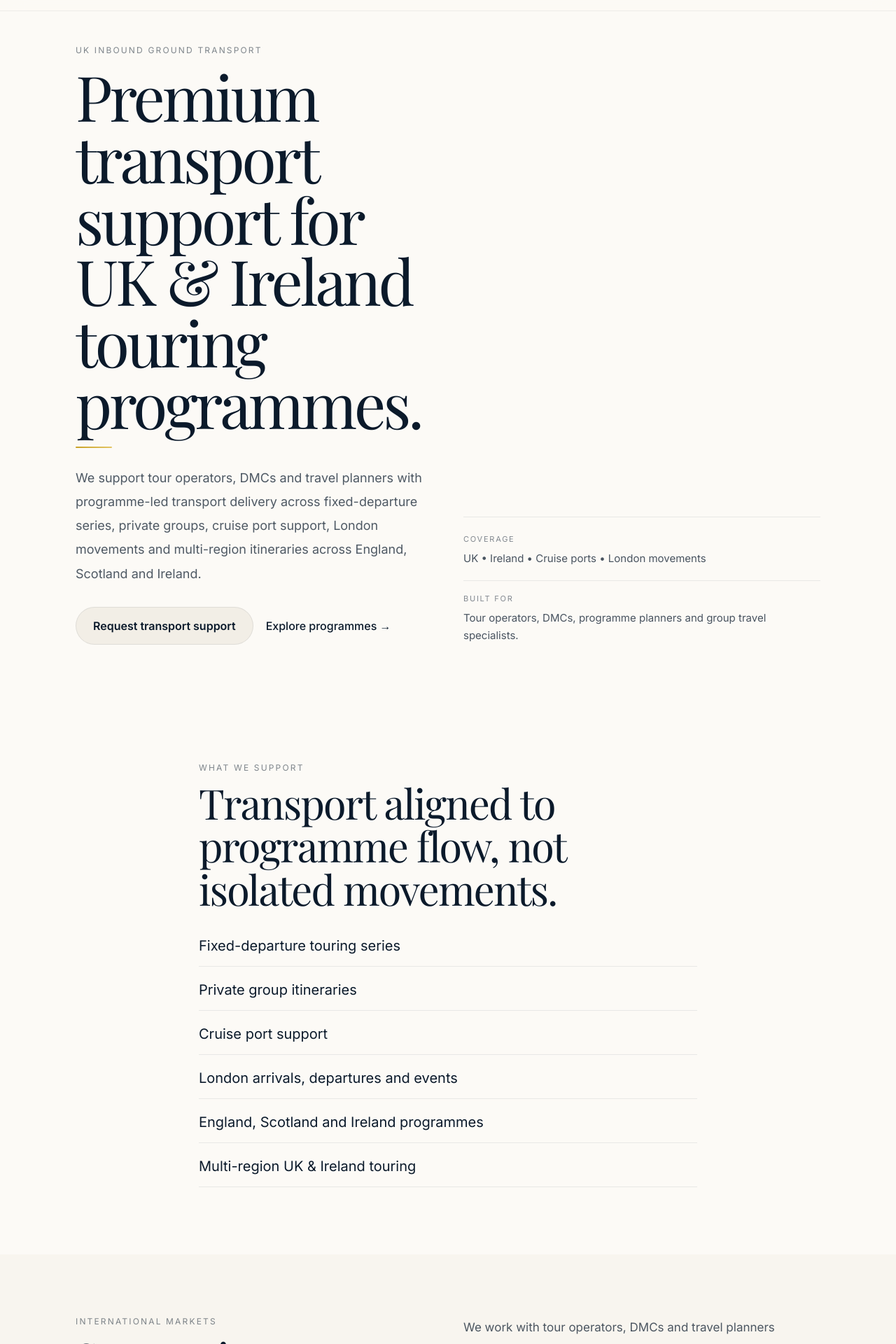
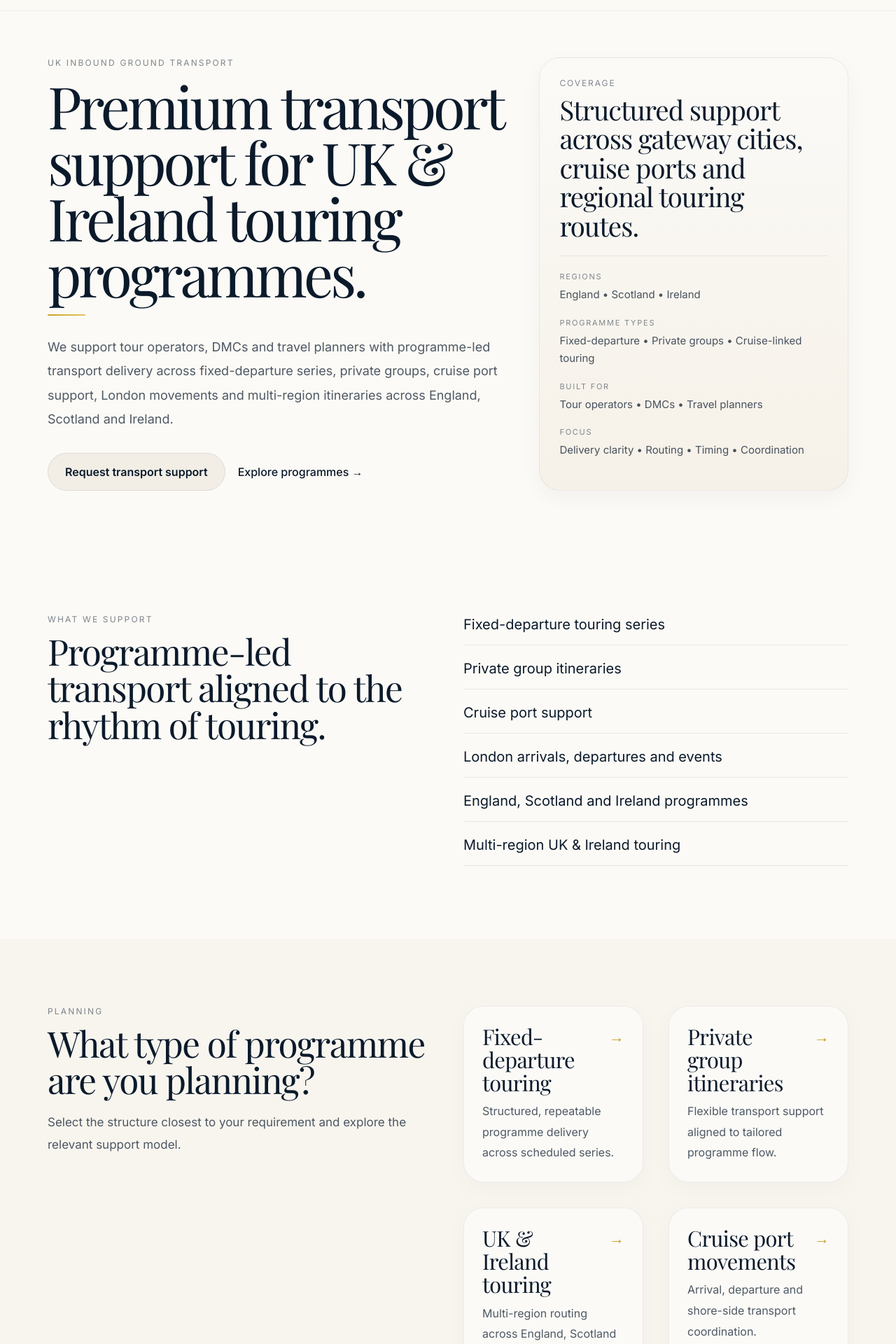
Before and after one commit to kandiahtk-crypto/Project-, a Next.js app: page / in a window 1280 px wide. Shown: the part 60-1980 px from the top of the page at 70% size. Built offline with nearby package versions, Linux system fonts and the light colour scheme; a web font is replaced by a local one.

Commit message:
Update page.tsx

```diff
--- a/src/app/page.tsx
+++ b/src/app/page.tsx
@@ -34,41 +34,69 @@ const supportItems = [
 const markets = [
   {
     title: "United States",
+    href: "/markets/usa",
     text: "Supporting US-based tour operators and travel planners delivering structured UK and Ireland programmes.",
-    href: "/markets/usa",
   },
   {
     title: "Europe",
+    href: "/markets/europe",
     text: "Working with European partners managing inbound programmes requiring reliable, multi-region coordination.",
-    href: "/markets/europe",
   },
   {
     title: "China",
+    href: "/markets/china",
     text: "Supporting Chinese outbound travel specialists with structured touring logistics and programme delivery.",
-    href: "/markets/china",
   },
   {
     title: "India",
+    href: "/markets/india",
     text: "Working with Indian travel companies delivering premium UK and Ireland itineraries with clear operational flow.",
-    href: "/markets/india",
   },
 ];
 
-const regions = [
+const regionCards = [
   {
     title: "England heritage touring",
+    href: "/england-touring",
     text: "London, Oxford, Bath, Cambridge, York and the Lake District remain central to classic Britain itineraries.",
-    href: "/england-touring",
   },
   {
     title: "Scotland programmes",
+    href: "/scotland-programmes",
     text: "Edinburgh, Glasgow, Loch Ness and the Highlands require realistic daily planning and operational awareness.",
-    href: "/scotland-programmes",
   },
   {
     title: "Ireland touring circuits",
+    href: "/ireland-touring",
     text: "Dublin, Galway, Killarney and the Cliffs of Moher continue to feature strongly in Ireland touring routes.",
-    href: "/ireland-touring",
+  },
+  {
+    title: "Cruise port support",
+    href: "/services",
+    text: "Transport coordination for cruise-related arrivals, departures, shore-side touring and onward programme movements.",
+  },
+];
+
+const planningCards = [
+  {
+    title: "Fixed-departure touring",
+    href: "/programmes",
+    text: "Structured, repeatable programme delivery across scheduled series.",
+  },
+  {
+    title: "Private group itineraries",
+    href: "/programmes",
+    text: "Flexible transport support aligned to tailored programme flow.",
+  },
+  {
+    title: "UK & Ireland touring",
+    href: "/programmes",
+    text: "Multi-region routing across England, Scotland and Ireland.",
+  },
+  {
+    title: "Cruise port movements",
+    href: "/services",
+    text: "Arrival, departure and shore-side transport coordination.",
   },
 ];
 
@@ -96,7 +124,8 @@ export default function HomePage() {
     <main>
       <section style={heroSection}>
         <div style={containerWide}>
-          <div style={heroGrid} className="split-grid">
+          <div style={heroShell}>
+            <div style={heroGrid} className="hero-grid">
               <div>
                 <p style={eyebrow}>UK inbound ground transport</p>
 
@@ -109,47 +138,75 @@ export default function HomePage() {
 
                 <p style={heroText}>
                   We support tour operators, DMCs and travel planners with
-                programme-led transport delivery across fixed-departure series,
-                private groups, cruise port support, London movements and
-                multi-region itineraries across England, Scotland and Ireland.
+                  programme-led transport delivery across fixed-departure
+                  series, private groups, cruise port support, London movements
+                  and multi-region itineraries across England, Scotland and
+                  Ireland.
                 </p>
 
                 <div style={heroActions}>
                   <a href="/contact" style={primaryButton}>
                     Request transport support
                   </a>
-                <a href="/programmes" style={heroLink}>
+                  <a href="/programmes" style={secondaryLink}>
                     Explore programmes →
                   </a>
                 </div>
               </div>
 
-            <div style={heroAside}>
-              <p style={asideLabel}>Coverage</p>
-              <p style={asideText}>
-                UK • Ireland • Cruise ports • London movements
+              <div style={heroPanel} className="luxury-card">
+                <p style={panelEyebrow}>Coverage</p>
+                <h2 style={heroPanelTitle}>
+                  Structured support across gateway cities, cruise ports and
+                  regional touring routes.
+                </h2>
+
+                <div style={heroPanelDivider} />
+
+                <div style={heroPanelGrid}>
+                  <div>
+                    <p style={metaHeading}>Regions</p>
+                    <p style={metaText}>England • Scotland • Ireland</p>
+                  </div>
+
+                  <div>
+                    <p style={metaHeading}>Programme types</p>
+                    <p style={metaText}>
+                      Fixed-departure • Private groups • Cruise-linked touring
                     </p>
+                  </div>
 
-              <div style={asideDivider} />
+                  <div>
+                    <p style={metaHeading}>Built for</p>
+                    <p style={metaText}>
+                      Tour operators • DMCs • Travel planners
+                    </p>
+                  </div>
 
-              <p style={asideLabel}>Built for</p>
-              <p style={asideText}>
-                Tour operators, DMCs, programme planners and group travel
-                specialists.
+                  <div>
+                    <p style={metaHeading}>Focus</p>
+                    <p style={metaText}>
+                      Delivery clarity • Routing • Timing • Coordination
                     </p>
+                  </div>
+                </div>
+              </div>
             </div>
           </div>
         </div>
       </section>
 
       <section style={section}>
-        <div style={containerNarrow}>
+        <div style={containerWide}>
+          <div style={sectionSplit} className="split-grid">
+            <div>
               <p style={sectionLabel}>What we support</p>
               <h2 style={sectionTitle}>
-            Transport aligned to programme flow, not isolated movements.
+                Programme-led transport aligned to the rhythm of touring.
               </h2>
+            </div>
 
-          <div style={supportList}>
+            <div style={supportGrid}>
               {supportItems.map((item) => (
                 <div key={item} style={supportItem}>
                   {item}
@@ -157,11 +214,46 @@ export default function HomePage() {
               ))}
             </div>
           </div>
+        </div>
       </section>
 
       <section style={sectionSoft}>
         <div style={containerWide}>
-          <div style={splitIntro} className="split-grid">
+          <div style={sectionSplit} className="split-grid">
+            <div>
+              <p style={sectionLabel}>Planning</p>
+              <h2 style={sectionTitle}>
+                What type of programme are you planning?
+              </h2>
+              <p style={sectionText}>
+                Select the structure closest to your requirement and explore the
+                relevant support model.
+              </p>
+            </div>
+
+            <div style={planningGrid} className="feature-grid">
+              {planningCards.map((item) => (
+                <a
+                  key={item.title}
+                  href={item.href}
+                  style={planningCard}
+                  className="luxury-card"
+                >
+                  <div style={cardTopRow}>
+                    <h3 style={cardTitle}>{item.title}</h3>
+                    <span style={cardArrow}>→</span>
+                  </div>
+                  <p style={cardText}>{item.text}</p>
+                </a>
+              ))}
+            </div>
+          </div>
+        </div>
+      </section>
+
+      <section style={section}>
+        <div style={containerWide}>
+          <div style={sectionSplit} className="split-grid">
             <div>
               <p style={sectionLabel}>International markets</p>
               <h2 style={sectionTitle}>
@@ -178,7 +270,7 @@ export default function HomePage() {
             </div>
           </div>
 
-          <div style={marketGrid}>
+          <div style={marketsGrid}>
             {markets.map((market) => (
               <a
                 key={market.title}
@@ -187,21 +279,21 @@ export default function HomePage() {
                 className="luxury-card"
               >
                 <div style={cardTopRow}>
-                  <h3 style={marketTitle}>{market.title}</h3>
+                  <h3 style={cardTitle}>{market.title}</h3>
                   <span style={cardArrow}>→</span>
                 </div>
-                <p style={marketText}>{market.text}</p>
+                <p style={cardText}>{market.text}</p>
               </a>
             ))}
           </div>
         </div>
       </section>
 
-      <section style={section}>
+      <section style={sectionSoft}>
         <div style={containerWide}>
-          <div style={splitIntro} className="split-grid">
+          <div style={sectionSplit} className="split-grid">
             <div>
-              <p style={sectionLabel}>Signature touring regions</p>
+              <p style={sectionLabel}>Touring regions</p>
               <h2 style={sectionTitle}>
                 Established programme structures across England, Scotland and
                 Ireland.
@@ -217,35 +309,42 @@ export default function HomePage() {
             </div>
           </div>
 
-          <div style={regionGrid}>
-            {regions.map((region) => (
+          <div style={regionsGrid} className="feature-grid">
+            {regionCards.map((item) => (
               <a
-                key={region.title}
-                href={region.href}
+                key={item.title}
+                href={item.href}
                 style={regionCard}
                 className="luxury-card"
               >
+                <div style={cardAccent} />
                 <div style={cardTopRow}>
-                  <h3 style={regionTitle}>{region.title}</h3>
+                  <h3 style={cardTitle}>{item.title}</h3>
                   <span style={cardArrow}>→</span>
                 </div>
-                <p style={regionText}>{region.text}</p>
+                <p style={cardText}>{item.text}</p>
               </a>
             ))}
           </div>
         </div>
       </section>
 
-      <section style={sectionSoft}>
-        <div style={containerNarrow}>
+      <section style={section}>
+        <div style={containerWide}>
+          <div style={sectionSplit} className="split-grid">
+            <div>
               <p style={sectionLabel}>Programme structure</p>
               <h2 style={sectionTitle}>
                 Typical touring routes and itinerary flow.
               </h2>
+            </div>
+
+            <div>
               <p style={sectionText}>
-            We support established programme structures used by international
-            operators across England, Scotland and Ireland, from gateway
-            arrivals and regional routing to multi-stop programme delivery.
+                We support established programme structures used by
+                international operators across England, Scotland and Ireland,
+                from gateway arrivals and regional routing to multi-stop
+                programme delivery.
               </p>
 
               <div style={editorialPanel} className="luxury-card">
@@ -259,9 +358,11 @@ export default function HomePage() {
                 </a>
               </div>
             </div>
+          </div>
+        </div>
       </section>
 
-      <section style={section}>
+      <section style={sectionSoft}>
         <div style={containerNarrow}>
           <p style={sectionLabel}>Frequently asked questions</p>
           <h2 style={sectionTitle}>
@@ -298,7 +399,7 @@ export default function HomePage() {
             <a href="/contact" style={primaryButton}>
               Contact us
             </a>
-            <a href="/services" style={heroLink}>
+            <a href="/services" style={secondaryLink}>
               View services →
             </a>
           </div>
@@ -309,7 +410,7 @@ export default function HomePage() {
 }
 
 const containerWide: CSSProperties = {
-  maxWidth: 1120,
+  maxWidth: 1200,
   margin: "0 auto",
   padding: "0 28px",
 };
@@ -321,31 +422,35 @@ const containerNarrow: CSSProperties = {
 };
 
 const heroSection: CSSProperties = {
-  padding: "48px 0 72px",
+  padding: "40px 0 72px",
+};
+
+const heroShell: CSSProperties = {
+  padding: "26px 0 0",
+};
+
+const heroGrid: CSSProperties = {
+  display: "grid",
+  gap: 40,
+  alignItems: "stretch",
 };
 
 const section: CSSProperties = {
-  padding: "96px 0",
+  padding: "104px 0",
 };
 
 const sectionSoft: CSSProperties = {
-  padding: "88px 0",
+  padding: "96px 0",
   background: "#F8F5EF",
 };
 
 const ctaSection: CSSProperties = {
-  padding: "88px 0 48px",
+  padding: "92px 0 48px",
 };
 
-const heroGrid: CSSProperties = {
+const sectionSplit: CSSProperties = {
   display: "grid",
-  gap: 48,
-  alignItems: "end",
-};
-
-const splitIntro: CSSProperties = {
-  display: "grid",
-  gap: 40,
+  gap: 42,
   alignItems: "start",
 };
 
@@ -366,11 +471,11 @@ const sectionLabel: CSSProperties = {
 };
 
 const heroTitle: CSSProperties = {
-  margin: "14px 0 16px",
+  margin: "14px 0 18px",
   maxWidth: 760,
-  fontSize: "clamp(3rem, 7vw, 5.6rem)",
-  lineHeight: 0.98,
-  letterSpacing: "-0.045em",
+  fontSize: "clamp(3rem, 6.5vw, 6rem)",
+  lineHeight: 0.96,
+  letterSpacing: "-0.05em",
   fontWeight: 400,
   fontFamily: "var(--font-serif)",
   color: "#0B1A2B",
@@ -378,9 +483,9 @@ const heroTitle: CSSProperties = {
 
 const sectionTitle: CSSProperties = {
   margin: "0 0 18px",
-  maxWidth: 760,
-  fontSize: "clamp(2.1rem, 5vw, 3.7rem)",
-  lineHeight: 1.04,
+  maxWidth: 780,
+  fontSize: "clamp(2.1rem, 4vw, 3.9rem)",
+  lineHeight: 1.03,
   letterSpacing: "-0.03em",
   fontWeight: 400,
   fontFamily: "var(--font-serif)",
@@ -390,7 +495,7 @@ const sectionTitle: CSSProperties = {
 const ctaTitle: CSSProperties = {
   margin: "0 0 18px",
   maxWidth: 760,
-  fontSize: "clamp(2.1rem, 5vw, 3.4rem)",
+  fontSize: "clamp(2.1rem, 4vw, 3.4rem)",
   lineHeight: 1.04,
   letterSpacing: "-0.03em",
   fontWeight: 400,
@@ -399,18 +504,18 @@ const ctaTitle: CSSProperties = {
 };
 
 const divider: CSSProperties = {
-  width: 52,
+  width: 54,
   height: 2,
+  margin: "18px 0 28px",
+  borderRadius: 999,
   background: "linear-gradient(90deg, #C9A227 0%, #E3C565 100%)",
-  margin: "18px 0 26px",
-  borderRadius: 999,
 };
 
 const heroText: CSSProperties = {
   margin: 0,
   maxWidth: 720,
   fontSize: 18,
-  lineHeight: 1.9,
+  lineHeight: 1.92,
   color: "rgba(11, 26, 43, 0.72)",
 };
 
@@ -444,7 +549,7 @@ const primaryButton: CSSProperties = {
   border: "1px solid rgba(11, 26, 43, 0.08)",
 };
 
-const heroLink: CSSProperties = {
+const secondaryLink: CSSProperties = {
   textDecoration: "none",
   color: "#0B1A2B",
   fontWeight: 500,
@@ -453,36 +558,62 @@ const heroLink: CSSProperties = {
   gap: 6,
 };
 
-const heroAside: CSSProperties = {
-  padding: "24px 0 0",
-  borderTop: "1px solid rgba(11, 26, 43, 0.08)",
+const heroPanel: CSSProperties = {
+  padding: "28px",
+  borderRadius: 30,
+  background: "linear-gradient(180deg, #FBFAF7 0%, #F6F1E8 100%)",
+  border: "1px solid rgba(11, 26, 43, 0.06)",
+  boxShadow: "0 10px 30px rgba(11, 26, 43, 0.04)",
+  minHeight: "100%",
 };
 
-const asideLabel: CSSProperties = {
-  margin: "0 0 8px",
+const panelEyebrow: CSSProperties = {
+  margin: "0 0 10px",
+  fontSize: 12,
+  letterSpacing: "0.16em",
+  textTransform: "uppercase",
+  color: "rgba(11, 26, 43, 0.5)",
+};
+
+const heroPanelTitle: CSSProperties = {
+  margin: 0,
+  fontSize: "clamp(1.8rem, 3vw, 2.6rem)",
+  lineHeight: 1.08,
+  letterSpacing: "-0.025em",
+  fontWeight: 400,
+  fontFamily: "var(--font-serif)",
+  color: "#0B1A2B",
+};
+
+const heroPanelDivider: CSSProperties = {
+  height: 1,
+  margin: "22px 0",
+  background: "rgba(11, 26, 43, 0.08)",
+};
+
+const heroPanelGrid: CSSProperties = {
+  display: "grid",
+  gap: 20,
+};
+
+const metaHeading: CSSProperties = {
+  margin: "0 0 6px",
   fontSize: 11,
   letterSpacing: "0.16em",
   textTransform: "uppercase",
   color: "rgba(11, 26, 43, 0.5)",
 };
 
-const asideText: CSSProperties = {
+const metaText: CSSProperties = {
   margin: 0,
   fontSize: 15,
   lineHeight: 1.7,
   color: "rgba(11, 26, 43, 0.74)",
 };
 
-const asideDivider: CSSProperties = {
-  height: 1,
-  margin: "18px 0",
-  background: "rgba(11, 26, 43, 0.08)",
-};
-
-const supportList: CSSProperties = {
+const supportGrid: CSSProperties = {
   display: "grid",
   gap: 18,
-  marginTop: 36,
 };
 
 const supportItem: CSSProperties = {
@@ -493,16 +624,31 @@ const supportItem: CSSProperties = {
   color: "#0B1A2B",
 };
 
-const marketGrid: CSSProperties = {
+const planningGrid: CSSProperties = {
+  display: "grid",
+  gap: 24,
+};
+
+const marketsGrid: CSSProperties = {
   marginTop: 48,
   display: "grid",
   gap: 24,
 };
 
-const regionGrid: CSSProperties = {
+const regionsGrid: CSSProperties = {
   marginTop: 48,
   display: "grid",
   gap: 24,
+};
+
+const planningCard: CSSProperties = {
+  display: "block",
+  padding: "26px",
+  borderRadius: 28,
+  background: "#FBFAF7",
+  border: "1px solid rgba(11, 26, 43, 0.06)",
+  textDecoration: "none",
+  boxShadow: "0 8px 30px rgba(11, 26, 43, 0.03)",
 };
 
 const marketCard: CSSProperties = {
@@ -525,42 +671,34 @@ const regionCard: CSSProperties = {
   boxShadow: "0 8px 30px rgba(11, 26, 43, 0.03)",
 };
 
+const cardAccent: CSSProperties = {
+  width: 48,
+  height: 2,
+  borderRadius: 999,
+  marginBottom: 16,
+  background: "linear-gradient(90deg, #C9A227 0%, #E3C565 100%)",
+};
+
 const cardTopRow: CSSProperties = {
   display: "flex",
   justifyContent: "space-between",
   alignItems: "flex-start",
   gap: 18,
-  marginBottom: 12,
+  marginBottom: 10,
 };
 
-const marketTitle: CSSProperties = {
+const cardTitle: CSSProperties = {
   margin: 0,
-  fontSize: "clamp(1.5rem, 3vw, 2rem)",
+  fontSize: "clamp(1.5rem, 2.4vw, 2rem)",
   lineHeight: 1.08,
+  letterSpacing: "-0.02em",
   fontWeight: 400,
-  letterSpacing: "-0.02em",
   fontFamily: "var(--font-serif)",
   color: "#0B1A2B",
+  flex: 1,
 };
 
-const regionTitle: CSSProperties = {
-  margin: 0,
-  fontSize: "clamp(1.5rem, 3vw, 2rem)",
-  lineHeight: 1.08,
-  fontWeight: 400,
-  letterSpacing: "-0.02em",
-  fontFamily: "var(--font-serif)",
-  color: "#0B1A2B",
-};
-
-const marketText: CSSProperties = {
-  margin: 0,
-  fontSize: 16,
-  lineHeight: 1.85,
-  color: "rgba(11, 26, 43, 0.72)",
-};
-
-const regionText: CSSProperties = {
+const cardText: CSSProperties = {
   margin: 0,
   fontSize: 16,
   lineHeight: 1.85,
@@ -581,14 +719,6 @@ const editorialPanel: CSSProperties = {
   background: "linear-gradient(180deg, #FBFAF7 0%, #F7F3EC 100%)",
   border: "1px solid rgba(11, 26, 43, 0.06)",
   boxShadow: "0 10px 30px rgba(11, 26, 43, 0.04)",
-};
-
-const panelEyebrow: CSSProperties = {
-  margin: "0 0 10px",
-  fontSize: 12,
-  letterSpacing: "0.16em",
-  textTransform: "uppercase",
-  color: "rgba(11, 26, 43, 0.52)",
 };
 
 const panelText: CSSProperties = {
```
Lines whose indentation alone changed are shown as unchanged.
